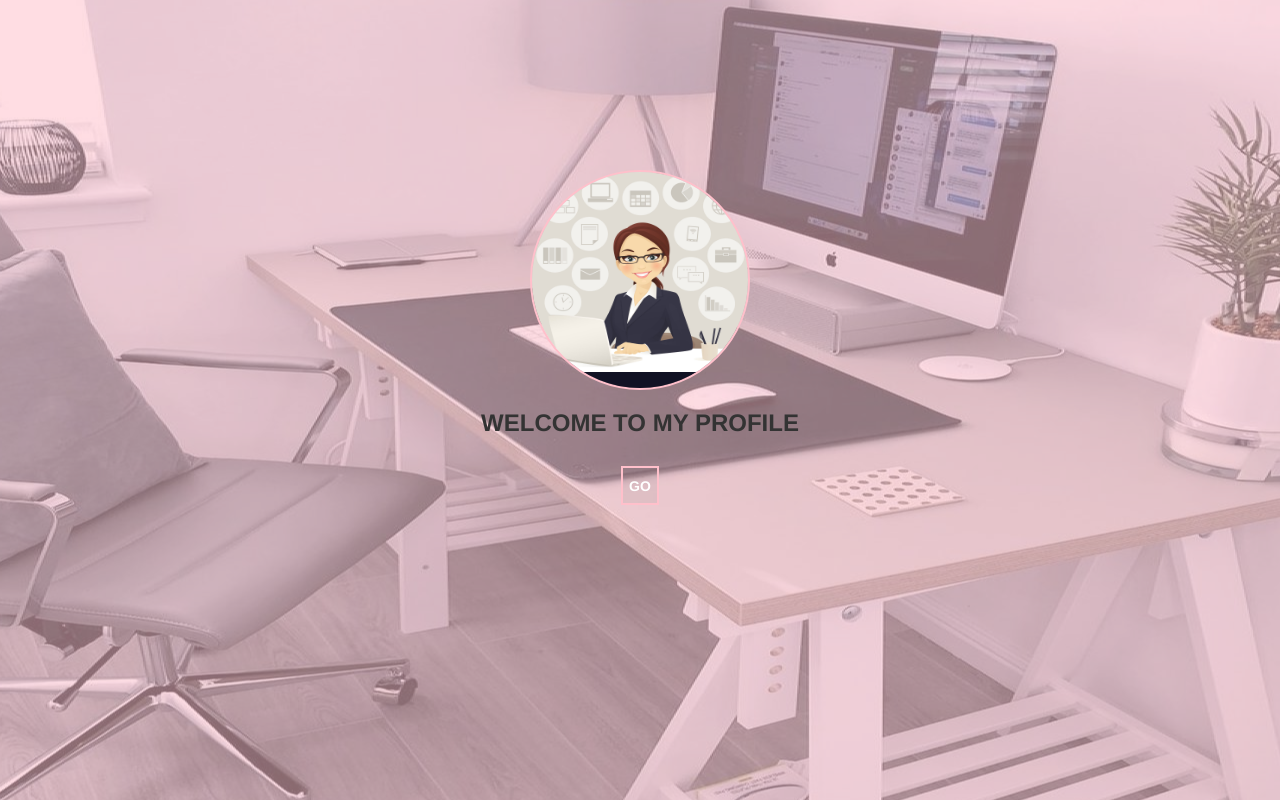
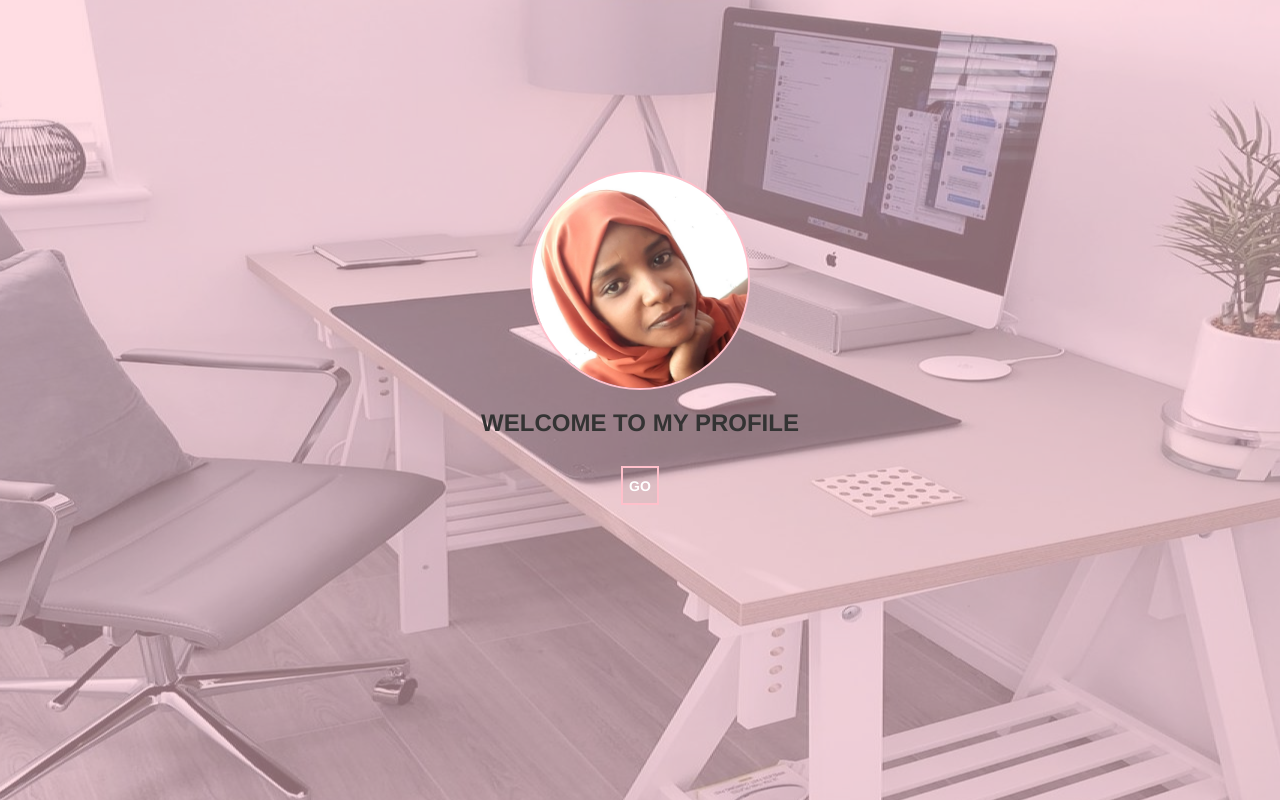
Before and after one commit to NAGLAAMODAWI/My-Portfolio, a plain HTML site: page index.html in a window 1280 px wide. Drawn offline with Linux system fonts and the light colour scheme.

Commit message:
Update index.html

```diff
--- a/index.html
+++ b/index.html
@@ -20,7 +20,7 @@
         <div class="Welcome_Page_Cover">
        <div class="container">
            <div class="My-Image">
-            <img src="image/esraa.jpg ">
+            <img src="image/mee.jpg ">
             <h3>WELCOME TO MY PROFILE</h3>
            <a href="Menu-Page.html"> <button>GO </button></a>
            </div>
```
